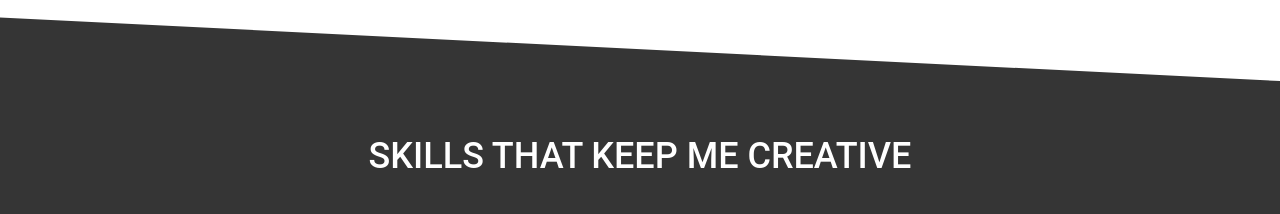
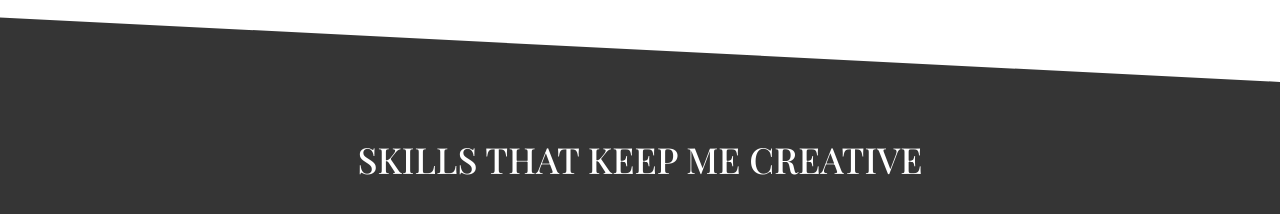
Before and after one commit to dougschallmoser/portfolio, a React (Create React App) app: page / in a window 1280 px wide. Shown: the part 1680-1894 px from the top of the page. Built offline with nearby package versions, Linux system fonts and the light colour scheme; no server answers; a web font is replaced by a local one.

Commit message:
change font of skills section

```diff
--- a/public/styles/main.css
+++ b/public/styles/main.css
@@ -416,7 +416,7 @@
   font-weight: 500;
   text-align: center;
   color: #fff;
-  font-family: 'Roboto', sans-serif;
+  font-family: 'Playfair Display', serif;
 }
 
 #projects {
```
